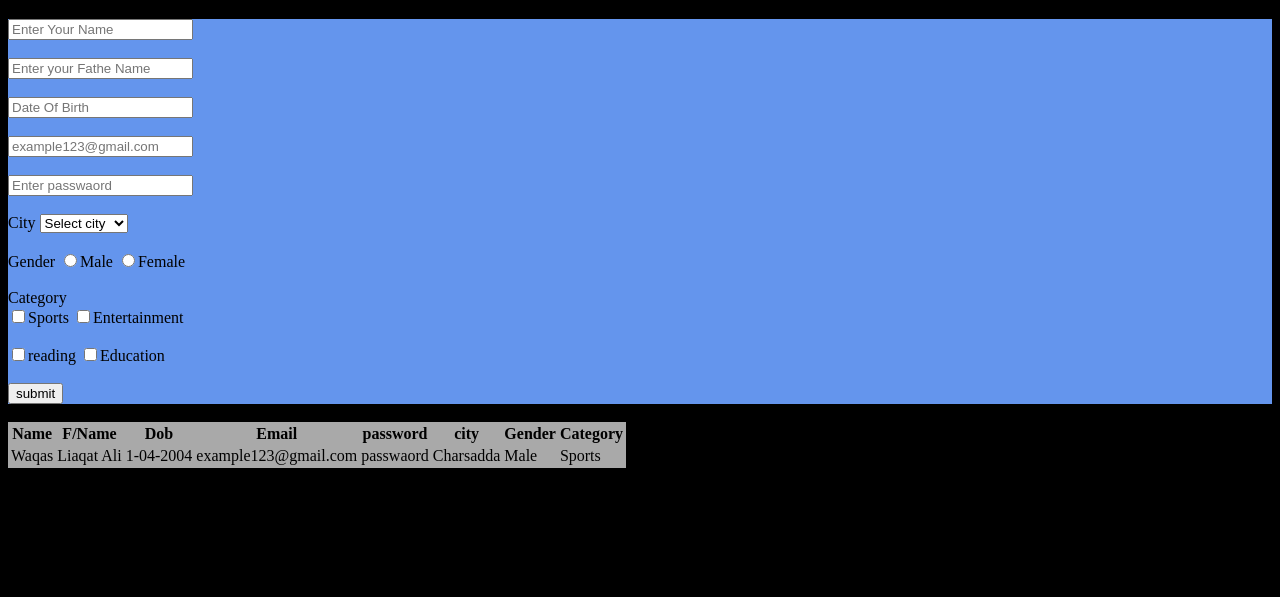
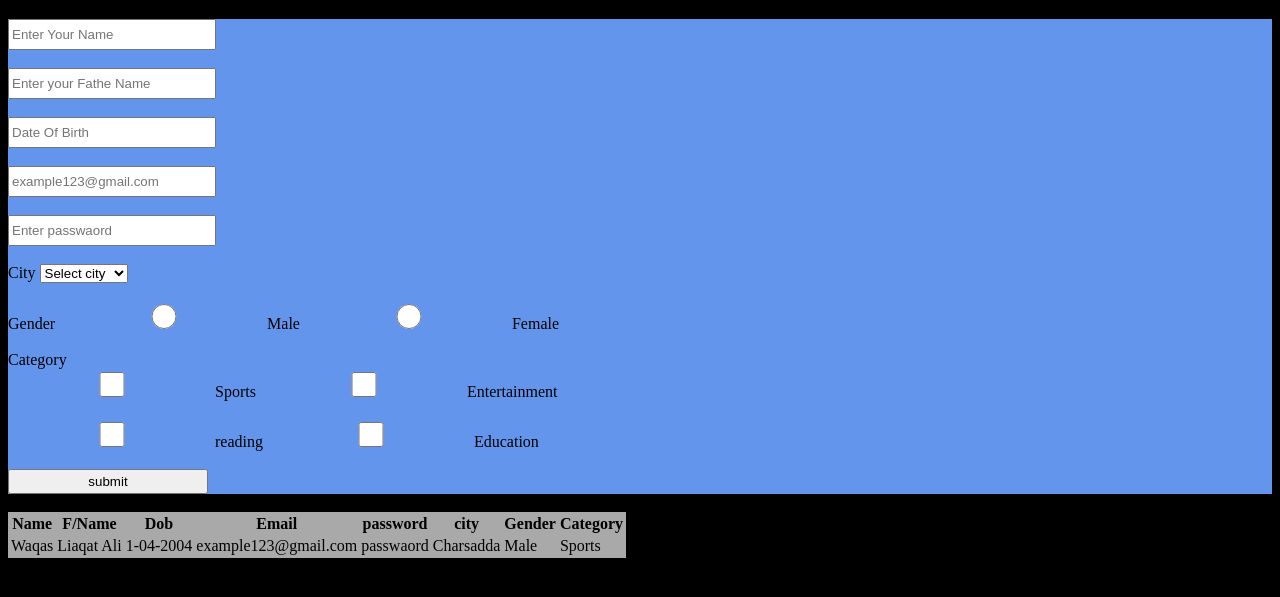
Before and after one commit to waqasahmadshah/MyFirstWebPage, a plain HTML site: page Registration.html in a window 1280 px wide. Shown: the part 61-658 px from the top of the page. Drawn offline with Linux system fonts and the light colour scheme.

Commit message:
version 1: apply css on input elment

```diff
--- a/Style.css
+++ b/Style.css
@@ -10,3 +10,7 @@ body{
 table{
     background-color: darkgrey;
 }
+input{
+    width: 200px;
+    height: 25px;
+}
```
